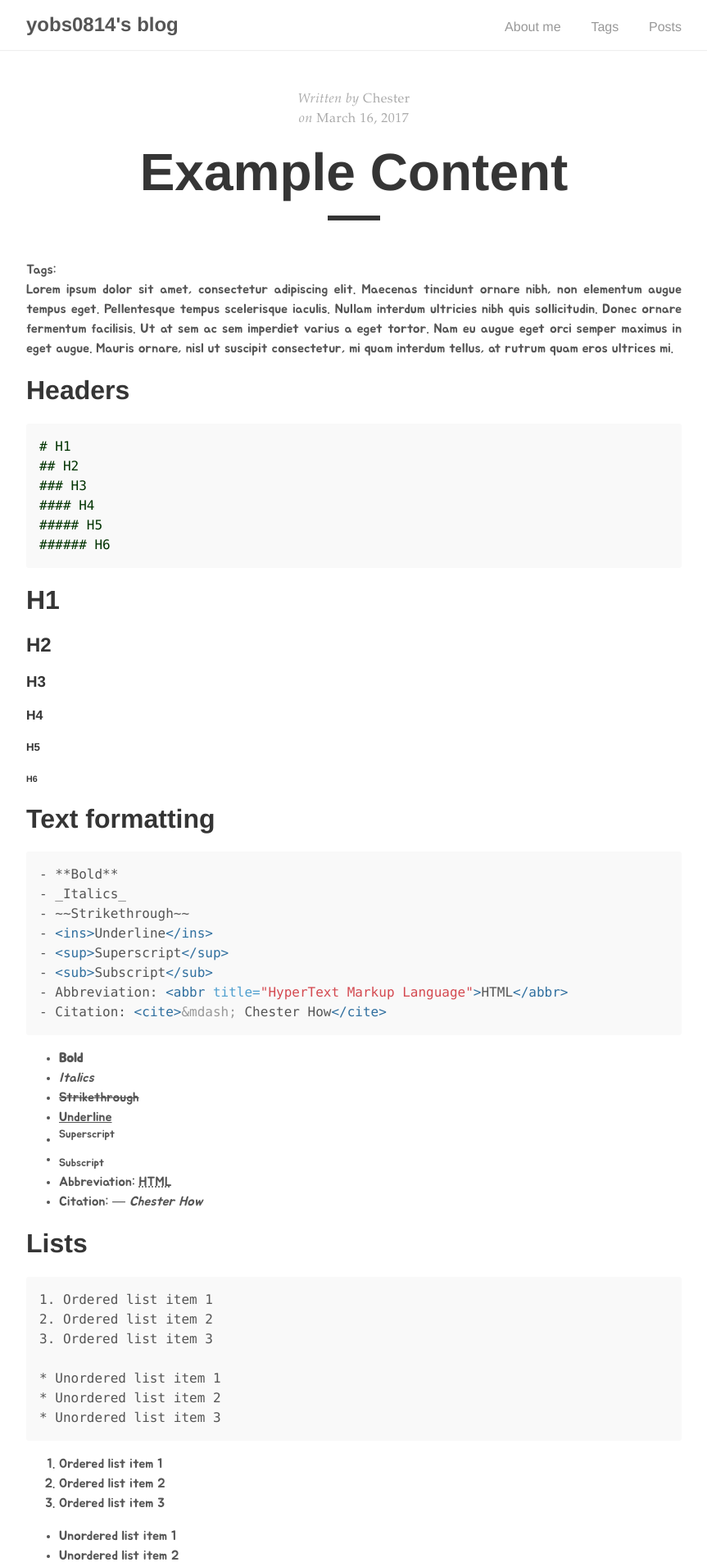
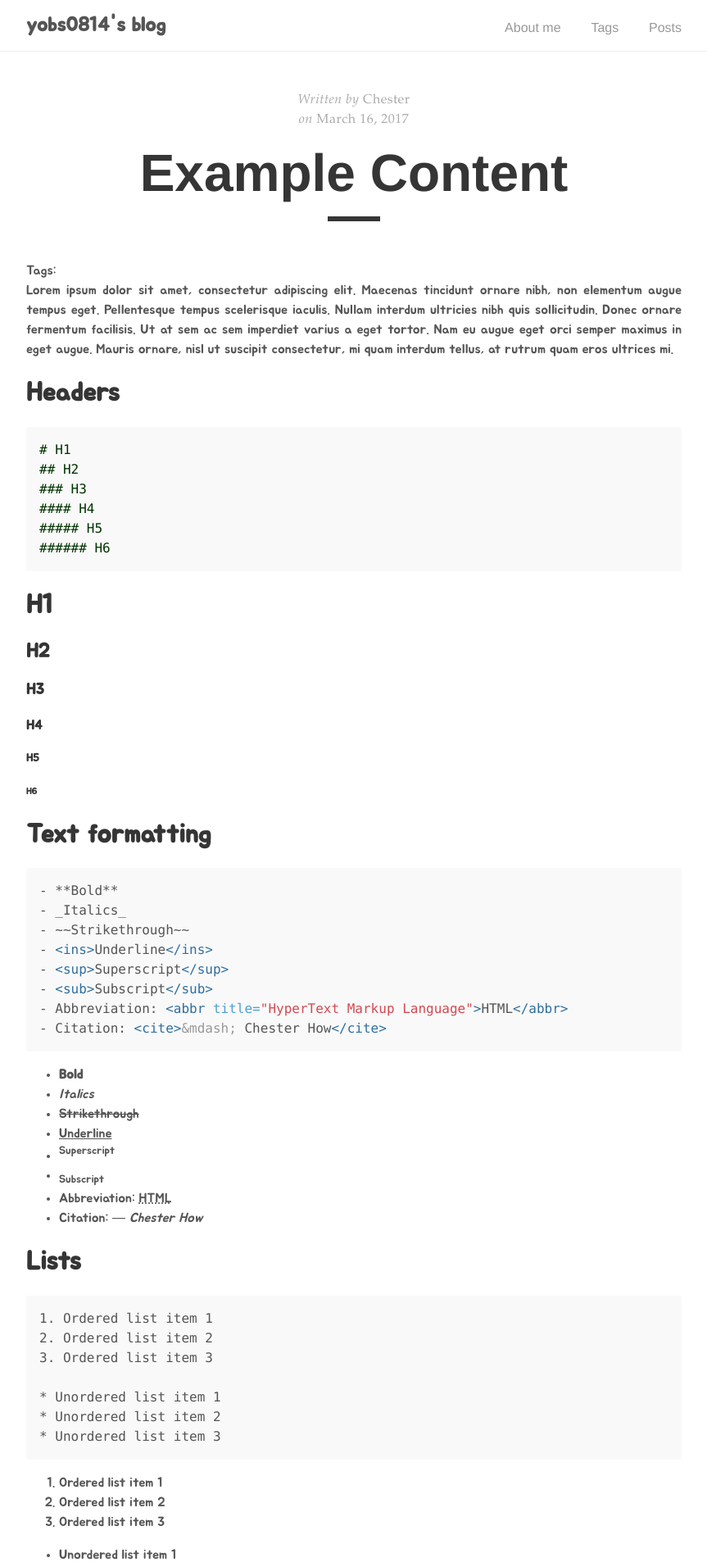
Before and after one commit to yobs0814/yobs0814.github.io, a Jekyll site: the page built from _posts/2017-03-16-example-content.md, in a window 1280 px wide. Shown: the top 1912 px of the page at 82% size, without its empty margins (208-1071 px from the left). Built offline with Jekyll 4.4.1, drawn with Linux system fonts in a browser that asks for light colours.

Commit message:
modified font

```diff
--- a/_sass/tale/_custom.scss
+++ b/_sass/tale/_custom.scss
@@ -1,3 +1,7 @@
 body{
 	font-family: 'Jua', sans-serif;
 }
+
+h1, h2, h3, h4, h5, h6{
+	font-family: 'Jua', sans-serif;
+}
```
